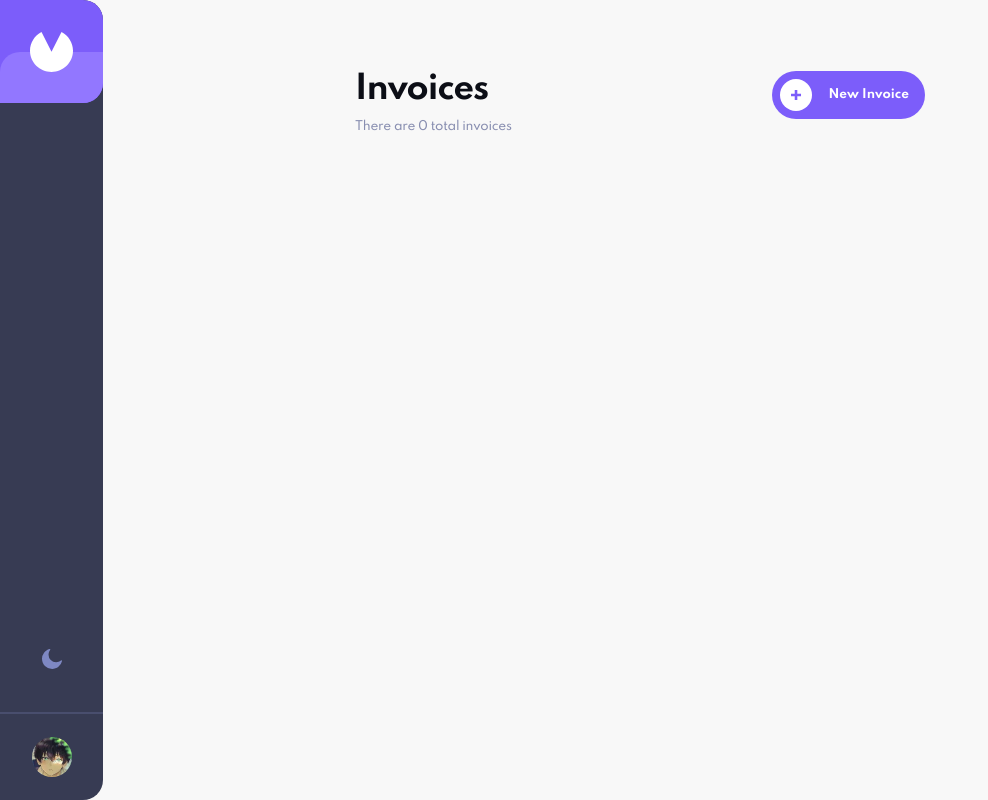
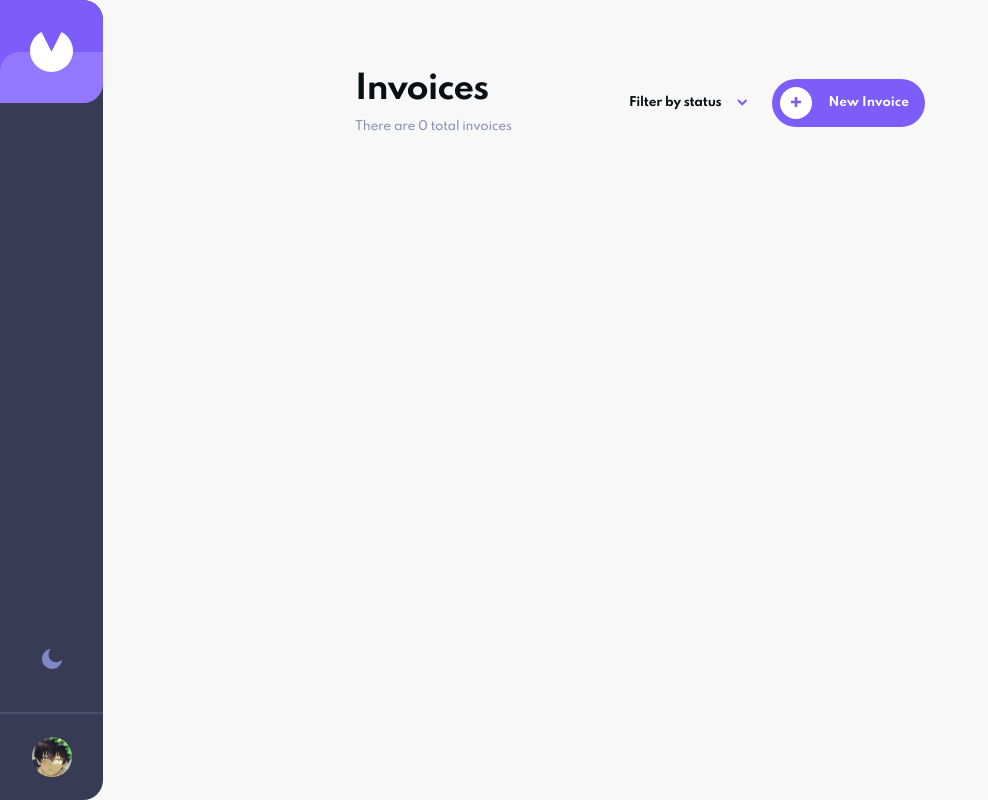
Before and after one commit to Euuphi/invoice-app, a Next.js app: page / in a window 1280 px wide. Shown: the whole page, without its empty margins (0-988 px from the left). Built offline with nearby package versions, Linux system fonts and the light colour scheme.

Commit message:
Create button for filter options menu

```diff
--- a/src/components/MainHeading.js
+++ b/src/components/MainHeading.js
@@ -2,8 +2,9 @@ import styled from "styled-components";
 // Components
 import H1 from "./headings/H1";
 import Text12 from "./text/Text12";
-import FlexContainer from "./layout/FlexContainer";
+import FlexContainer from "components/layout/FlexContainer";
 import NewInvoiceButton from "components/buttons/NewInvoiceButton";
+import FilterOptions from "components/ui/FilterOptions/";
 
 const Heading = styled(H1)`
     margin-bottom: 1.2rem;
@@ -11,14 +12,18 @@ const Heading = styled(H1)`
 
 const MainHeading = () => {
     return (
-        <FlexContainer alignItem="center" justifyContent="space-between">
+        <FlexContainer alignItems="center" justifyContent="space-between">
             <div>
                 <Heading>Invoices</Heading>
                 <Text12>There are 0 total invoices</Text12>
             </div>
-            <div>
+            <FlexContainer
+                alignItems="center"
+                justifyContent="center"
+                gap="1.6rem">
+                <FilterOptions />
                 <NewInvoiceButton />
-            </div>
+            </FlexContainer>
         </FlexContainer>
     );
 };
--- /dev/null
+++ b/src/components/ui/FilterOptions/FilterOptionsButton.js
@@ -0,0 +1,39 @@
+// Styles
+import styled from "styled-components";
+import H3Secondary from "components/headings/H3Secondary";
+// Icon
+import DownArrowSVG from "images/svgs/icon-arrow-down.svg";
+
+const Button = styled.button`
+    border: none;
+    background-color: transparent;
+    color: ${({ theme }) => theme.text.primary};
+    font-family: "Spartan", sans-serif;
+    padding: 0.8rem;
+
+    display: flex;
+    align-items: center;
+`;
+
+const ButtonText = styled(H3Secondary)`
+    margin-right: 1.6rem;
+`;
+
+const DownArrowIcon = styled(DownArrowSVG)`
+    margin-left: x;
+`;
+
+const FilterOptionsButton = () => {
+    const clickHandler = () => {
+        console.log("Filter button clicked");
+    };
+
+    return (
+        <Button onClick={clickHandler}>
+            <ButtonText as="span">Filter by status</ButtonText>
+            <DownArrowIcon />
+        </Button>
+    );
+};
+
+export default FilterOptionsButton;
--- /dev/null
+++ b/src/components/ui/FilterOptions/index.js
@@ -0,0 +1,13 @@
+import React from "react";
+// Components
+import FilterOptionsButton from "./FilterOptionsButton";
+
+const FilterOptions = () => {
+    return (
+        <>
+            <FilterOptionsButton />
+        </>
+    );
+};
+
+export default FilterOptions;
```
